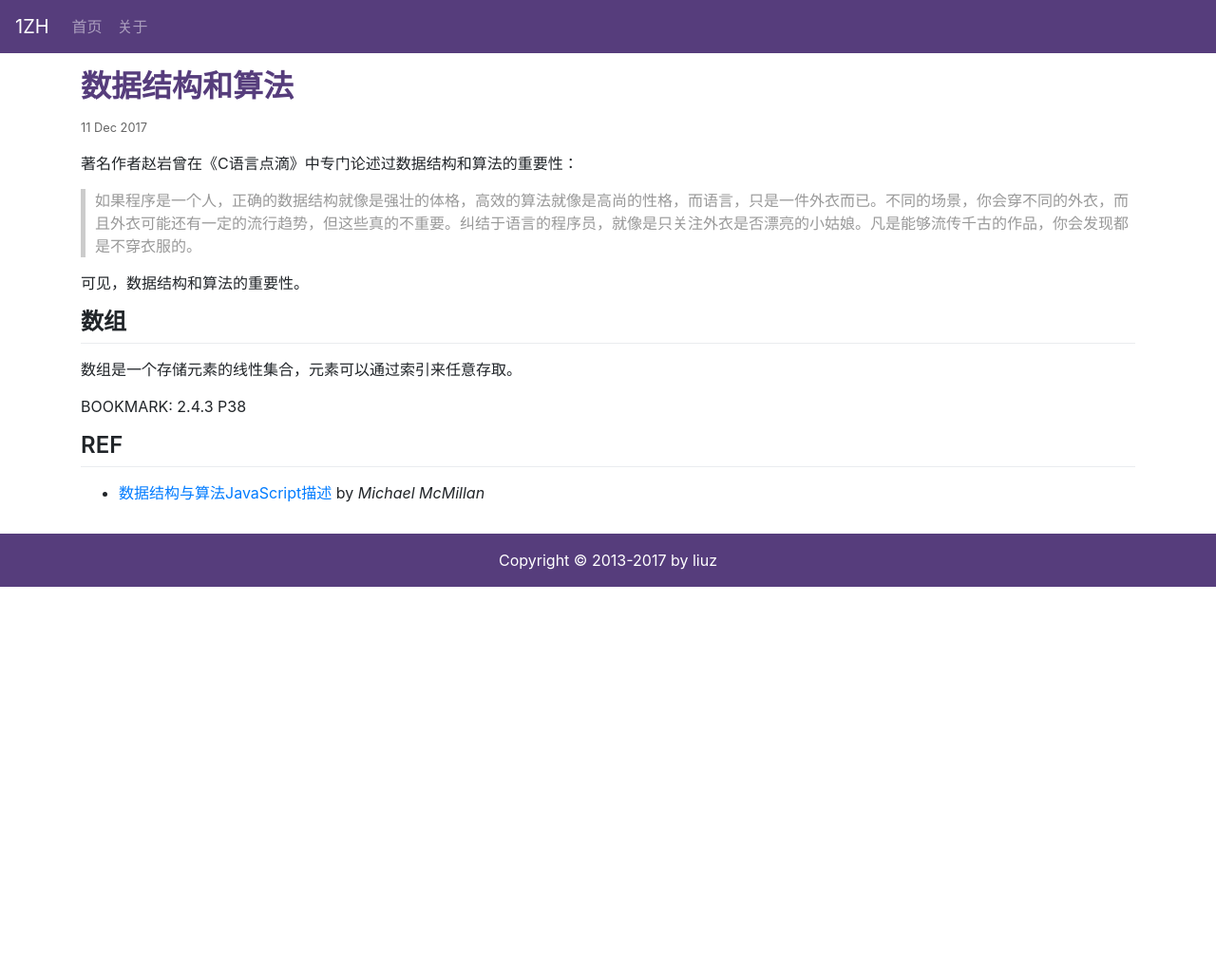
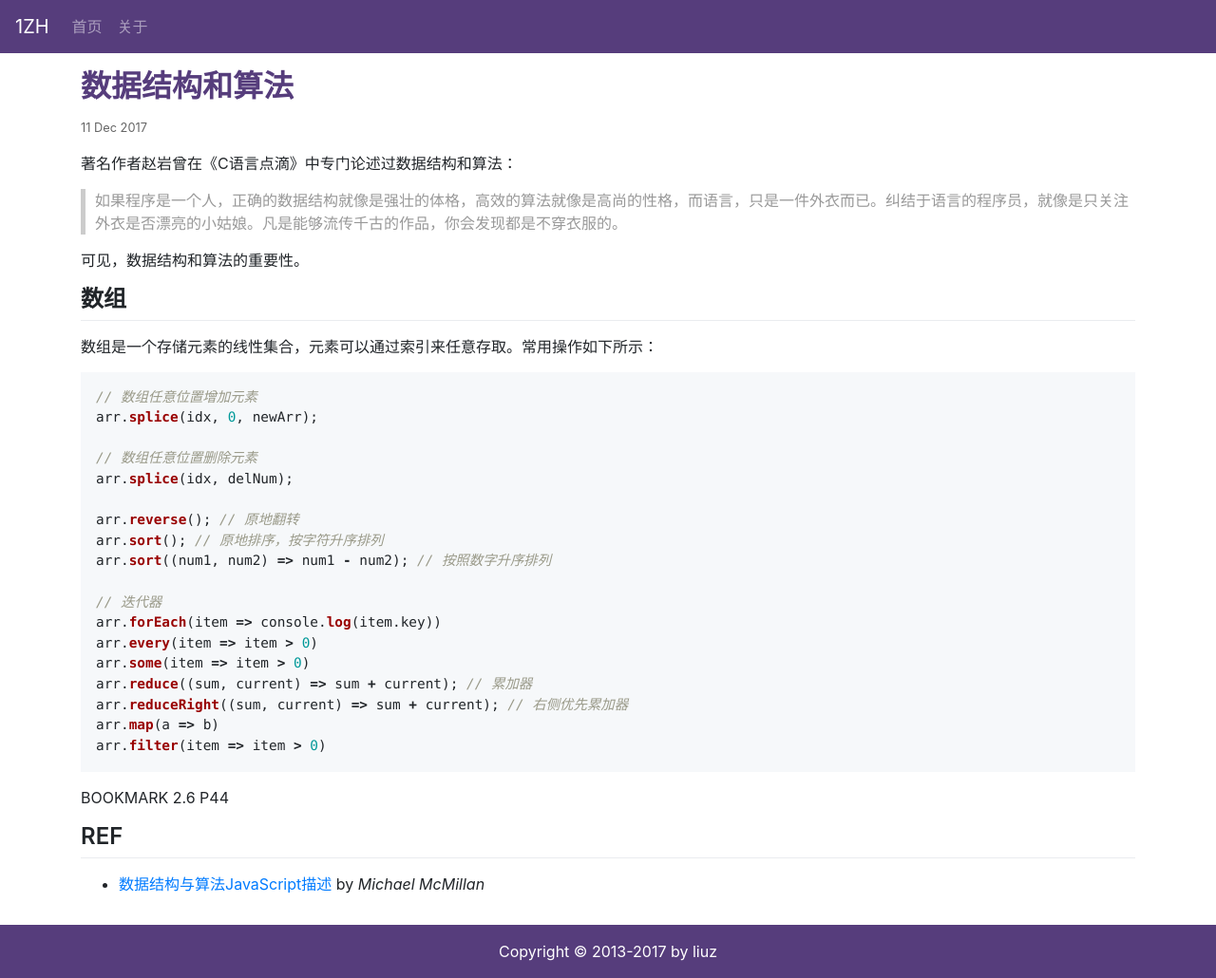
Before and after one commit to liuzhuan/liuzhuan.github.io, a Jekyll site: the page built from _posts/2017-12-11-data-structures-and-algorithms.md, in a window 1280 px wide. Shown: the whole page at 95% size. Built offline with Jekyll 4.4.1, drawn with Linux system fonts in a browser that asks for light colours; nearby versions of some CDN libraries; before the commit the page ends 900 px from its top, so only the background shows below that.

Commit message:
adding array operations

````diff
--- a/_posts/2017-12-11-data-structures-and-algorithms.md
+++ b/_posts/2017-12-11-data-structures-and-algorithms.md
@@ -4,17 +4,38 @@ title: 数据结构和算法
 date: 2017-12-11
 ---
 
-著名作者赵岩曾在《C语言点滴》中专门论述过数据结构和算法的重要性：
+著名作者赵岩曾在《C语言点滴》中专门论述过数据结构和算法：
 
-> 如果程序是一个人，正确的数据结构就像是强壮的体格，高效的算法就像是高尚的性格，而语言，只是一件外衣而已。不同的场景，你会穿不同的外衣，而且外衣可能还有一定的流行趋势，但这些真的不重要。纠结于语言的程序员，就像是只关注外衣是否漂亮的小姑娘。凡是能够流传千古的作品，你会发现都是不穿衣服的。
+> 如果程序是一个人，正确的数据结构就像是强壮的体格，高效的算法就像是高尚的性格，而语言，只是一件外衣而已。纠结于语言的程序员，就像是只关注外衣是否漂亮的小姑娘。凡是能够流传千古的作品，你会发现都是不穿衣服的。
 
 可见，数据结构和算法的重要性。
 
 ## 数组
 
-数组是一个存储元素的线性集合，元素可以通过索引来任意存取。
+数组是一个存储元素的线性集合，元素可以通过索引来任意存取。常用操作如下所示：
 
-BOOKMARK: 2.4.3 P38
+```js
+// 数组任意位置增加元素
+arr.splice(idx, 0, newArr);
+
+// 数组任意位置删除元素
+arr.splice(idx, delNum);
+
+arr.reverse(); // 原地翻转
+arr.sort(); // 原地排序，按字符升序排列
+arr.sort((num1, num2) => num1 - num2); // 按照数字升序排列
+
+// 迭代器
+arr.forEach(item => console.log(item.key))
+arr.every(item => item > 0)
+arr.some(item => item > 0)
+arr.reduce((sum, current) => sum + current); // 累加器
+arr.reduceRight((sum, current) => sum + current); // 右侧优先累加器
+arr.map(a => b)
+arr.filter(item => item > 0)
+```
+
+BOOKMARK 2.6 P44
 
 ## REF
 
````
